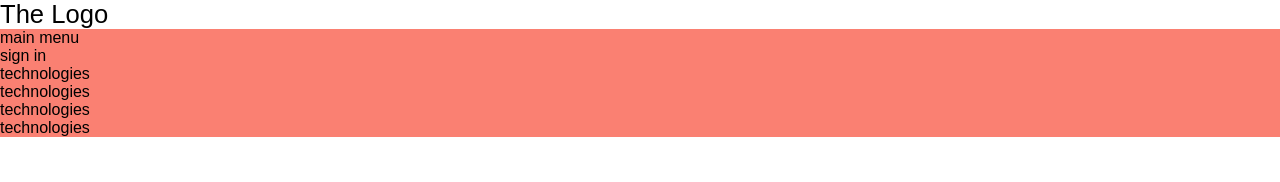
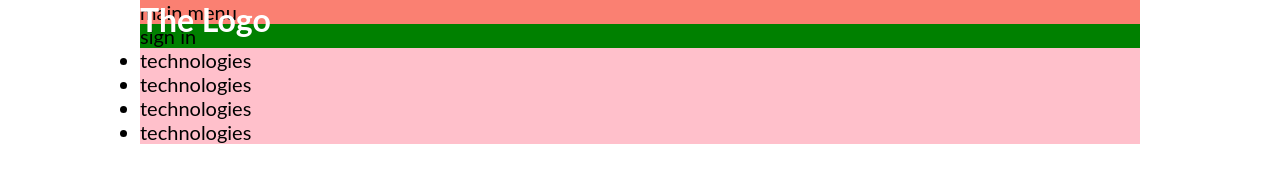
Before and after one commit to savasana/TIL, a plain HTML site: page code/menu/index.html in a window 1280 px wide. Drawn offline with Linux system fonts and the light colour scheme.

Commit message:
edit file

```diff
--- a/code/menu/style.css
+++ b/code/menu/style.css
@@ -24,21 +24,42 @@ table {
     /*표에서 셀들이 겹쳐져서 1px보더가 2px되는것을 방지*/
 	border-spacing: 0;
 }
-
+*, *::before, *::after {
+    box-sizing: border-box;
+}
 body {
-    font-family: sans-serif;
-    font-size: 16px;
+    font-family: 'Lato', sans-serif;
+    font-size: 20px;
 }
-
 a {
     color: inherit;
     text-decoration: none;
 }
-
-h1 {
-    font-size: 1.6rem;
+.header {
+    width: 1000px;
+    margin: 0 auto;
+    position: relative;
 }
-
+.nav__hidden-fot-reader {
+    display: none;
+}
+.logo {
+    position: absolute;
+}
+.logo a {
+    font-size: 2rem;
+    font-weight: bold;
+    color: white;
+}
 .nav {
     background-color: salmon;
 }
+.nav__member {
+    background-color: green;
+}
+.main-menu {
+    background-color: pink;
+}
+.wrapper {
+    background-color: skyblue;
+}
```
